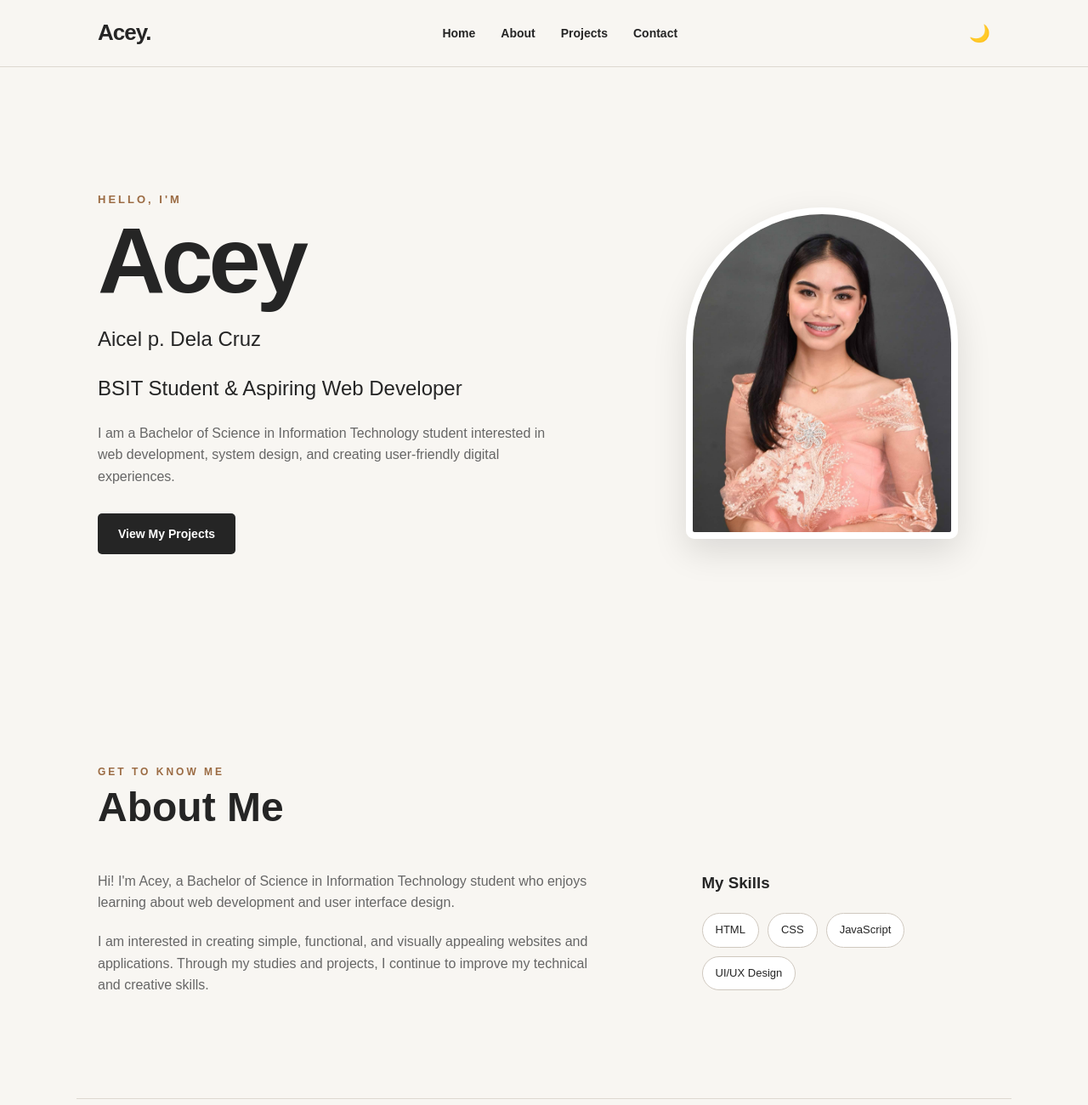
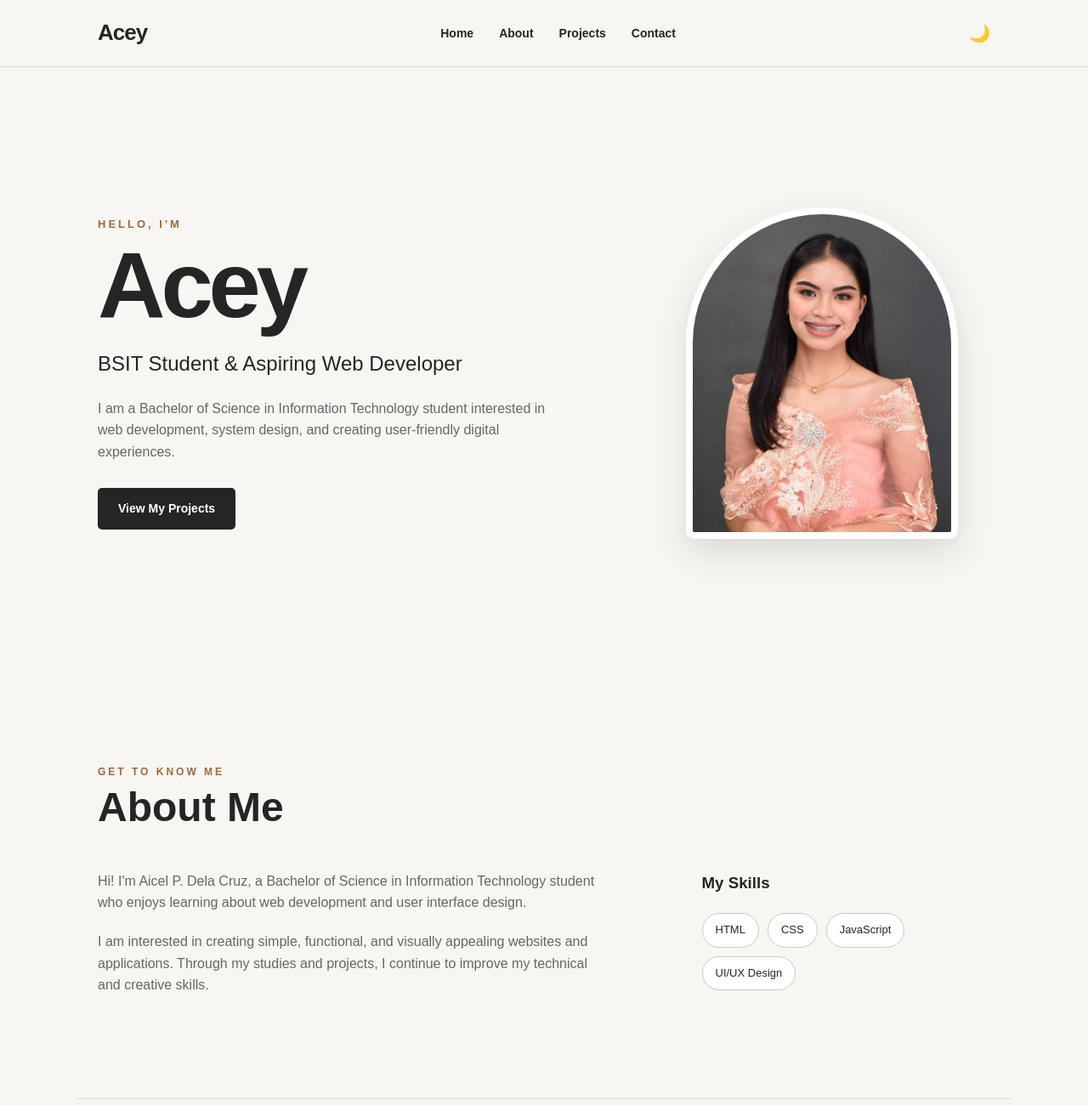
Before and after one commit to aceyboink/DelaCruz_3EG2, a plain HTML site: page index.html in a window 1280 px wide. Shown: the top 1300 px of the page at 85% size. Drawn offline with Linux system fonts and the light colour scheme.

Commit message:
Add files via upload

```diff
--- a/index.html
+++ b/index.html
@@ -14,7 +14,7 @@
 
     <header>
         <nav class="navbar">
-            <a href="#home" class="logo">Acey.</a>
+            <a href="#home" class="logo">Acey</a>
 
             <ul class="nav-links">
                 <li><a href="#home">Home</a></li>
@@ -38,7 +38,7 @@
                 <p class="small-title">HELLO, I'M</p>
 
                 <h1>Acey</h1>
-                <h2>Aicel p. Dela Cruz</h2>
+
                 <h2>BSIT Student & Aspiring Web Developer</h2>
 
                 <p>
@@ -67,7 +67,7 @@
             <div class="about-content">
                 <div class="about-text">
                     <p>
-                        Hi! I'm Acey, a Bachelor of Science in Information
+                        Hi! I'm Aicel P. Dela Cruz, a Bachelor of Science in Information
                         Technology student who enjoys learning about web
                         development and user interface design.
                     </p>
@@ -188,7 +188,7 @@
                     <p>
                         <strong>GitHub:</strong>
                         <a href="https://github.com/" target="_blank">
-                            GitHub Profile
+                            @aceyboink
                         </a>
                     </p>
                 </div>
```
